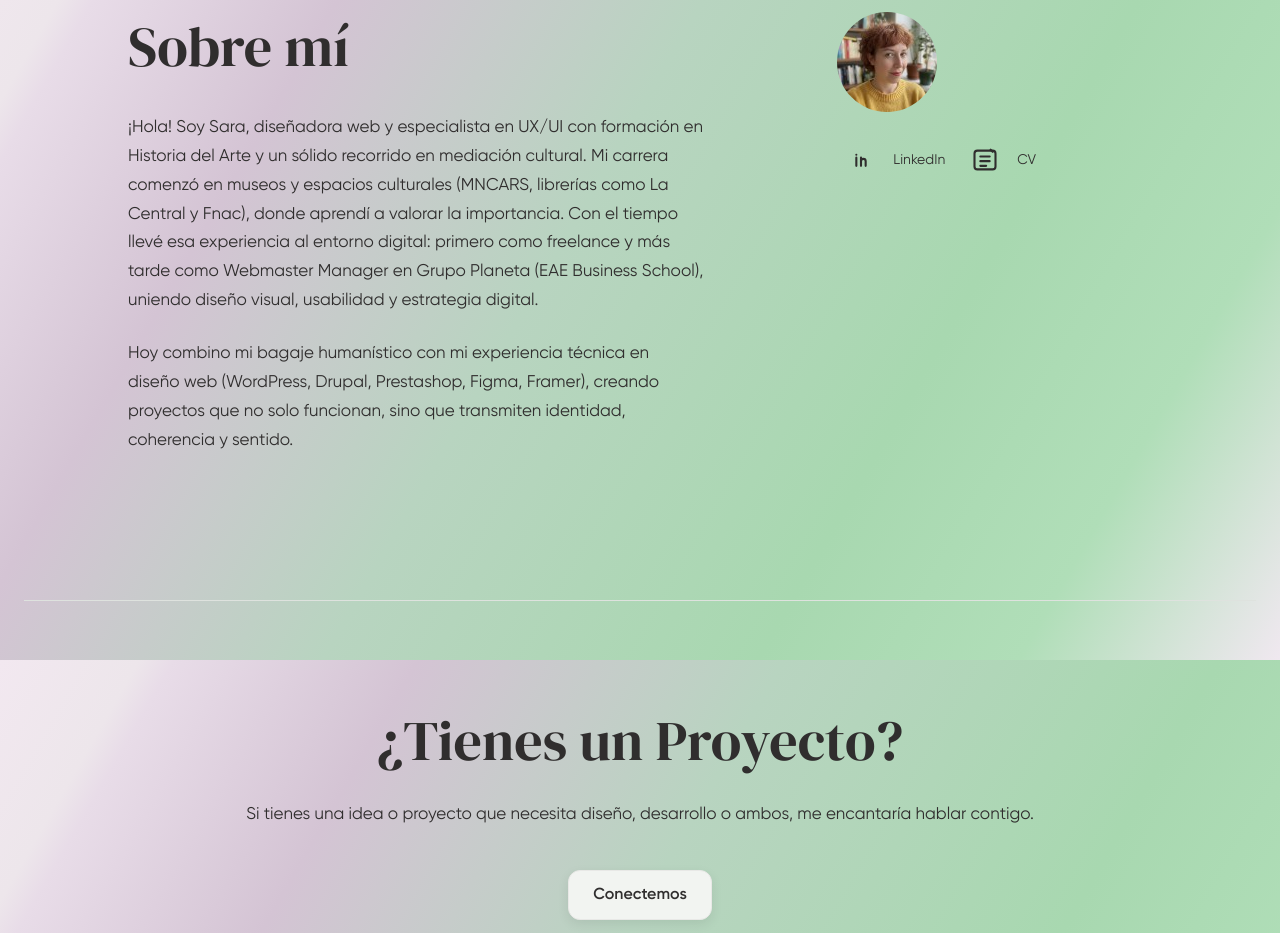
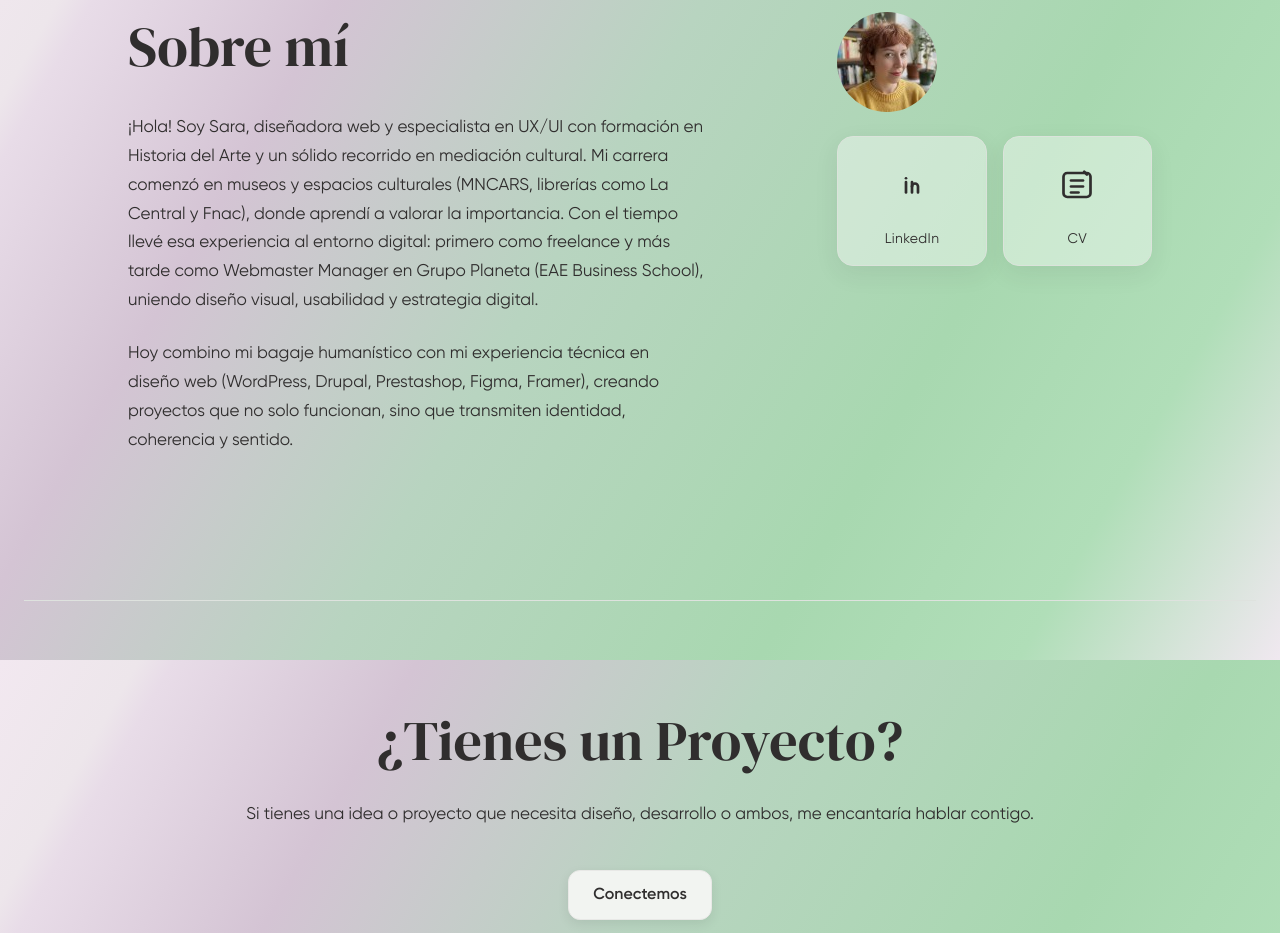
Before and after one commit to misloops/portafolio-sara-menendez, a React (Vite) app: page / in a window 1280 px wide. Shown: the part 2540-3473 px from the top of the page. Built offline with nearby package versions, Linux system fonts and the light colour scheme.

Commit message:
feat(AboutMe): use ContactCard to match Contact layout for LinkedIn and CV

```diff
--- a/src/components/AboutMe.tsx
+++ b/src/components/AboutMe.tsx
@@ -1,6 +1,6 @@
 import { cn, getButtonClasses } from '../utils/classNames';
 import profilePlaceholderIcon from '../assets/icons/1757370620719.jpg';
-import ContactIcon from './ContactIcon';
+import ContactCard from './ContactCard';
 import { LinkedInIcon, CVIcon } from './icons';
 
 /**
@@ -52,15 +52,9 @@ function AboutMe() {
                 loading="lazy"
               />
 
-              <div className="flex items-center gap-4">
-                <div className="flex items-center gap-2">
-                  <ContactIcon href="https://linkedin.com/in/sara-menendez" title="LinkedIn" icon={<LinkedInIcon />} size="md" isExternal />
-                  <span className="text-sm text-dark/70">LinkedIn</span>
-                </div>
-                <div className="flex items-center gap-2">
-                  <ContactIcon href="/docs/CV_SARA_MENENDEZ_WEB_ES.pdf" title="CV" icon={<CVIcon />} size="md" isExternal />
-                  <span className="text-sm text-dark/70">CV</span>
-                </div>
+              <div className="w-full grid grid-cols-2 gap-4">
+                <ContactCard href="https://linkedin.com/in/sara-menendez" title="LinkedIn" icon={<LinkedInIcon />} ariaLabel="Abrir LinkedIn" isExternal />
+                <ContactCard href="/docs/CV_SARA_MENENDEZ_WEB_ES.pdf" title="CV" icon={<CVIcon />} ariaLabel="Abrir CV" isExternal />
               </div>
             </div>
 
@@ -92,15 +86,9 @@ function AboutMe() {
               loading="lazy"
             />
 
-            <div className="flex items-center gap-4">
-              <div className="flex items-center gap-2">
-                <ContactIcon href="https://linkedin.com/in/sara-menendez" title="LinkedIn" icon={<LinkedInIcon />} size="md" isExternal />
-                <span className="text-sm text-dark/70">LinkedIn</span>
-              </div>
-              <div className="flex items-center gap-2">
-                <ContactIcon href="/docs/CV_SARA_MENENDEZ_WEB_ES.pdf" title="CV" icon={<CVIcon />} size="md" isExternal />
-                <span className="text-sm text-dark/70">CV</span>
-              </div>
+            <div className="w-full grid grid-cols-2 gap-4">
+              <ContactCard href="https://linkedin.com/in/sara-menendez" title="LinkedIn" icon={<LinkedInIcon />} ariaLabel="Abrir LinkedIn" isExternal />
+              <ContactCard href="/docs/CV_SARA_MENENDEZ_WEB_ES.pdf" title="CV" icon={<CVIcon />} ariaLabel="Abrir CV" isExternal />
             </div>
           </div>
         </div>
```
